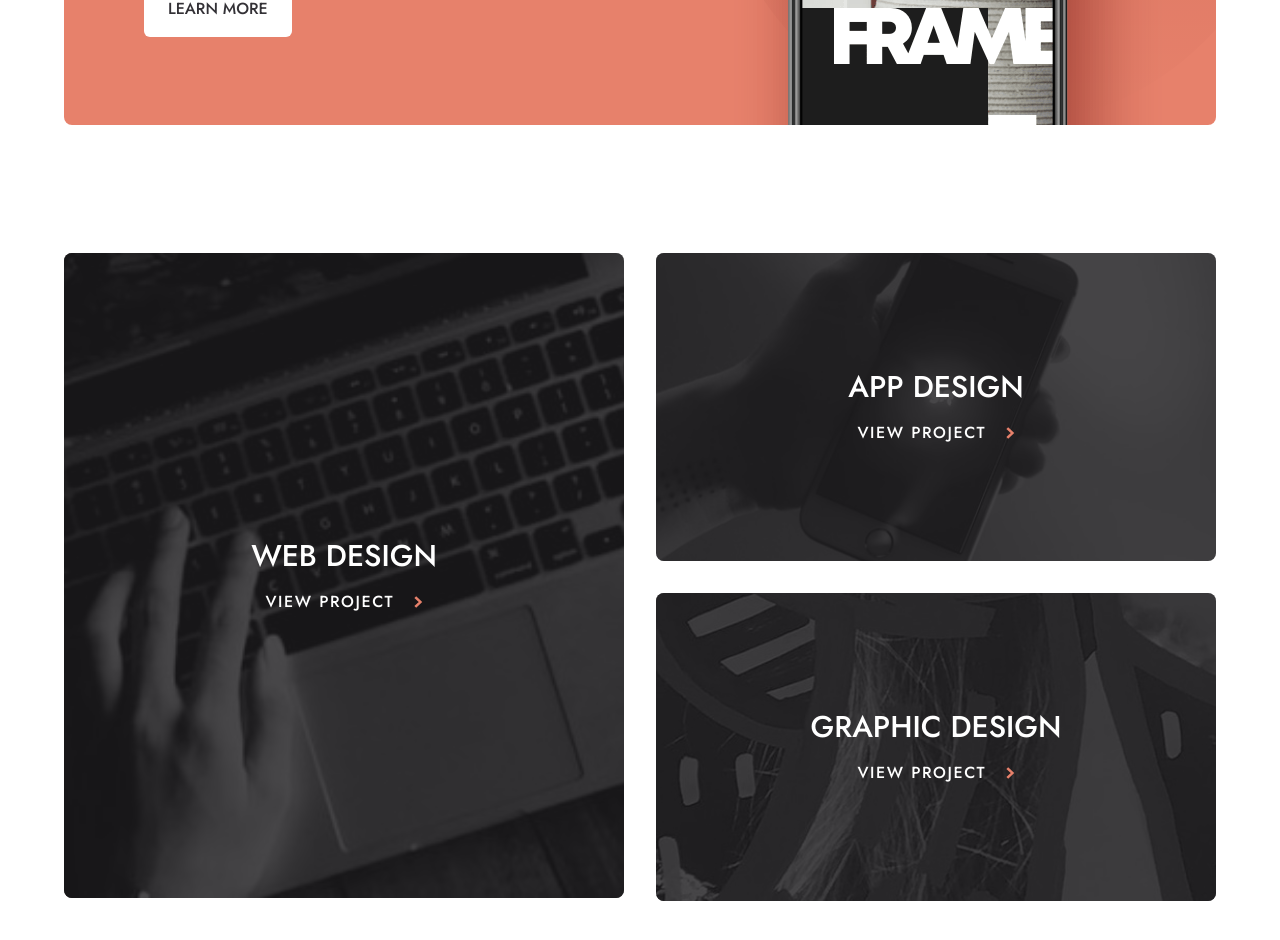
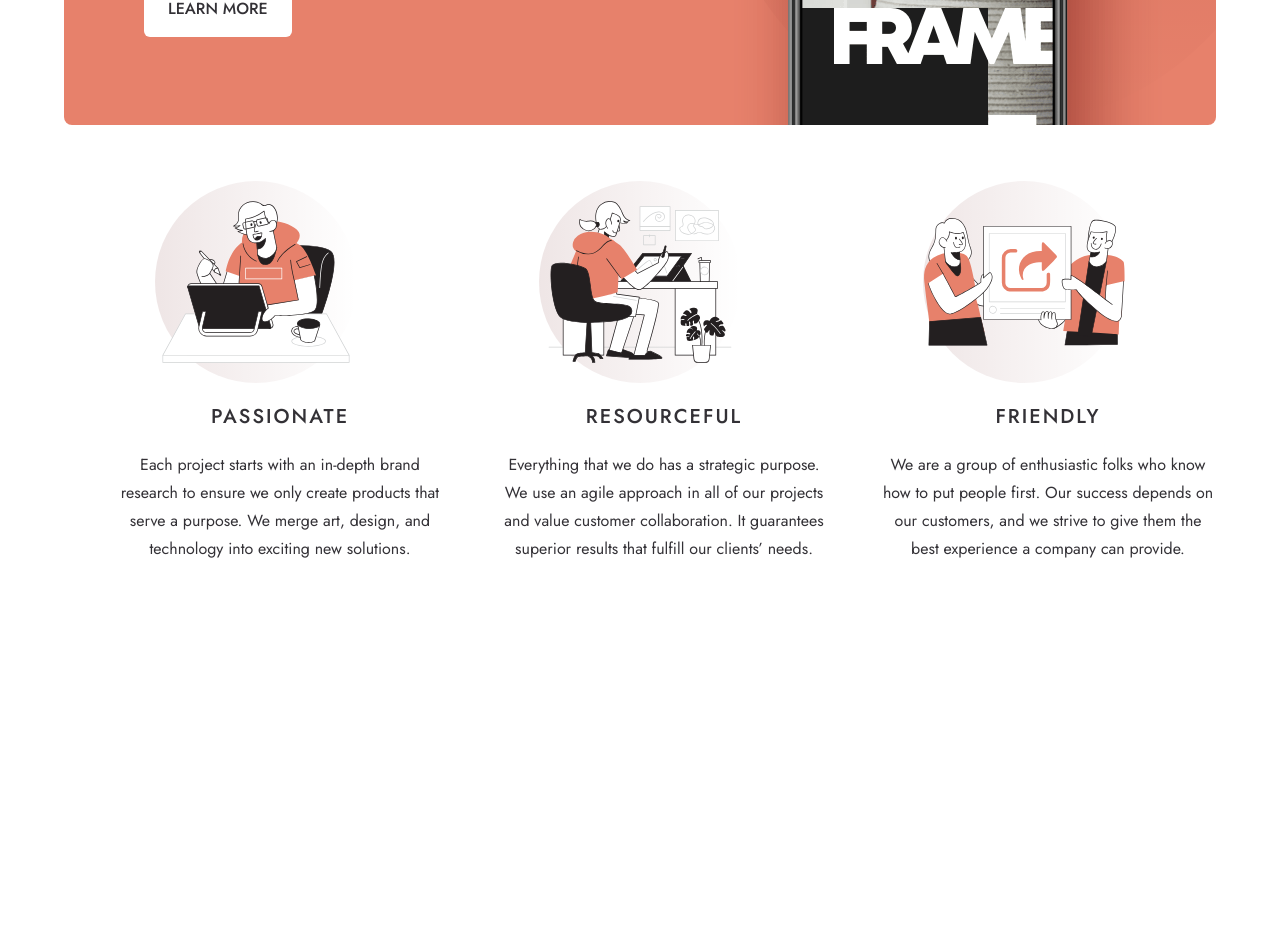
Before and after one commit to Damjan15/Designo, a React (Create React App) app: page / in a window 1280 px wide. Shown: the part 540-1480 px from the top of the page. After the commit the page ends 1159 px from the top, so only its background shows below. Built offline with nearby package versions, Linux system fonts and the light colour scheme.

Commit message:
Steps section created, Services section needs refactoring

```diff
--- a/src/components/Service.jsx
+++ b/src/components/Service.jsx
@@ -4,7 +4,7 @@ import arrowRight from "../assets/shared/desktop/icon-right-arrow.svg";
 const Service = ({ value, title }) => {
   return (
     <div
-      className={`service w-full h-full rounded-lg cursor-pointer ${value} group`}
+      className={`service w-full rounded-lg cursor-pointer ${value} group`}
     >
       <div className="w-full h-full bg-black/80 rounded-lg group-hover:bg-peach/90">
         <div className="w-full h-full text-white flex flex-col justify-center space-y-4 items-center">
--- /dev/null
+++ b/src/components/Step.jsx
@@ -0,0 +1,15 @@
+const Step = ({ cover, title, description }) => {
+  return (
+    <div className="w-full flex flex-col items-center justify-center md:flex-row lg:flex-col">
+        <div className="step">
+            <img src={cover} alt="Step Cover" />
+        </div>
+        <div className="text-center max-w-xs text-darkGrey md:text-left md:max-w-md md:ml-12 lg:text-center">
+            <h4 className="text-xl uppercase leading-7 tracking-widest font-medium my-6 md:my-2 lg:my-5">{title}</h4>
+            <p className="leading-7	">{description}</p>
+        </div>
+    </div>
+  )
+}
+
+export default Step
--- a/src/components/index.js
+++ b/src/components/index.js
@@ -1,3 +1,4 @@
 export { default as Navbar } from "./Navbar"
 export { default as Hero } from "./Hero"
 export { default as Service } from "./Service"
+export { default as Step } from "./Step"
--- a/src/containers/Services.jsx
+++ b/src/containers/Services.jsx
@@ -2,8 +2,8 @@ import { Service } from "../components";
 
 const Services = () => {
   return (
-    <div className="flex flex-col items-center justify-center py-10 lg:py-24" >
-      <div className="w-full h-full py-8 px-8 flex flex-col gap-8 lg:flex-row lg:px-4 xl:px-0">
+    <div >
+      {/* <div className="w-full h-full py-8 px-8 flex flex-col gap-8 lg:flex-row lg:px-4 xl:px-0">
           <div className="w-full h-64 md:h-52 lg:h-[645px]">
               <Service title="Web Design" value="service-web-design" />
           </div>
@@ -12,9 +12,11 @@ const Services = () => {
               <Service title="App Design" value="service-app-design mb-8" />
               <Service title="Graphic Design" value="service-graphic-design" />
           </div>
-      </div>
+      </div> */}
     </div>
   );
 };
 
+// className="flex flex-col items-center justify-center py-10  lg:py-24"
+
 export default Services;
--- /dev/null
+++ b/src/containers/Steps.jsx
@@ -0,0 +1,16 @@
+import { Step } from "../components"
+import passionate from "../assets/home/desktop/illustration-passionate.svg"
+import friendly from "../assets/home/desktop/illustration-friendly.svg"
+import resourceful from "../assets/home/desktop/illustration-resourceful.svg"
+
+const Steps = () => {
+  return (
+    <div className="flex flex-col space-y-9 py-14 lg:flex-row lg:space-y-0">
+        <Step cover={passionate} title="Passionate" description="Each project starts with an in-depth brand research to ensure we only create products that serve a purpose. We merge art, design, and technology into exciting new solutions." />
+        <Step cover={resourceful} title="Resourceful" description="Everything that we do has a strategic purpose. We use an agile approach in all of our projects and value customer collaboration. It guarantees superior results that fulfill our clients’ needs." />
+        <Step cover={friendly} title="Friendly" description="We are a group of enthusiastic folks who know how to put people first. Our success depends on our customers, and we strive to give them the best experience a company can provide." />
+    </div>
+  )
+}
+
+export default Steps
--- a/src/containers/index.js
+++ b/src/containers/index.js
@@ -1,2 +1,3 @@
 export { default as Layout } from "./Layout"
 export { default as Services } from "./Services"
+export { default as Steps } from "./Steps"
--- a/src/index.css
+++ b/src/index.css
@@ -28,7 +28,6 @@
     background-repeat: no-repeat;
     background-position: center;
 }
-
 .service-web-design {
     background-image: url("./assets/home/mobile/image-web-design.jpg");
 }
@@ -39,6 +38,13 @@
 
 .service-graphic-design {
     background-image: url("./assets/home/mobile/image-graphic-design.jpg");
+}
+
+
+/* Steps Background */
+.step {
+    background-image: url("./assets/shared/desktop/bg-pattern-small-circle.svg");
+    background-repeat: no-repeat;
 }
 
 @media(min-width: 768px) {
--- a/src/pages/Home.jsx
+++ b/src/pages/Home.jsx
@@ -1,10 +1,11 @@
 import { Hero } from "../components"
-import { Services } from "../containers"
+import { Services, Steps } from "../containers"
 const Home = () => {
   return (
     <div>
       <Hero />
       <Services />
+      <Steps />
     </div>
   )
 }
```
